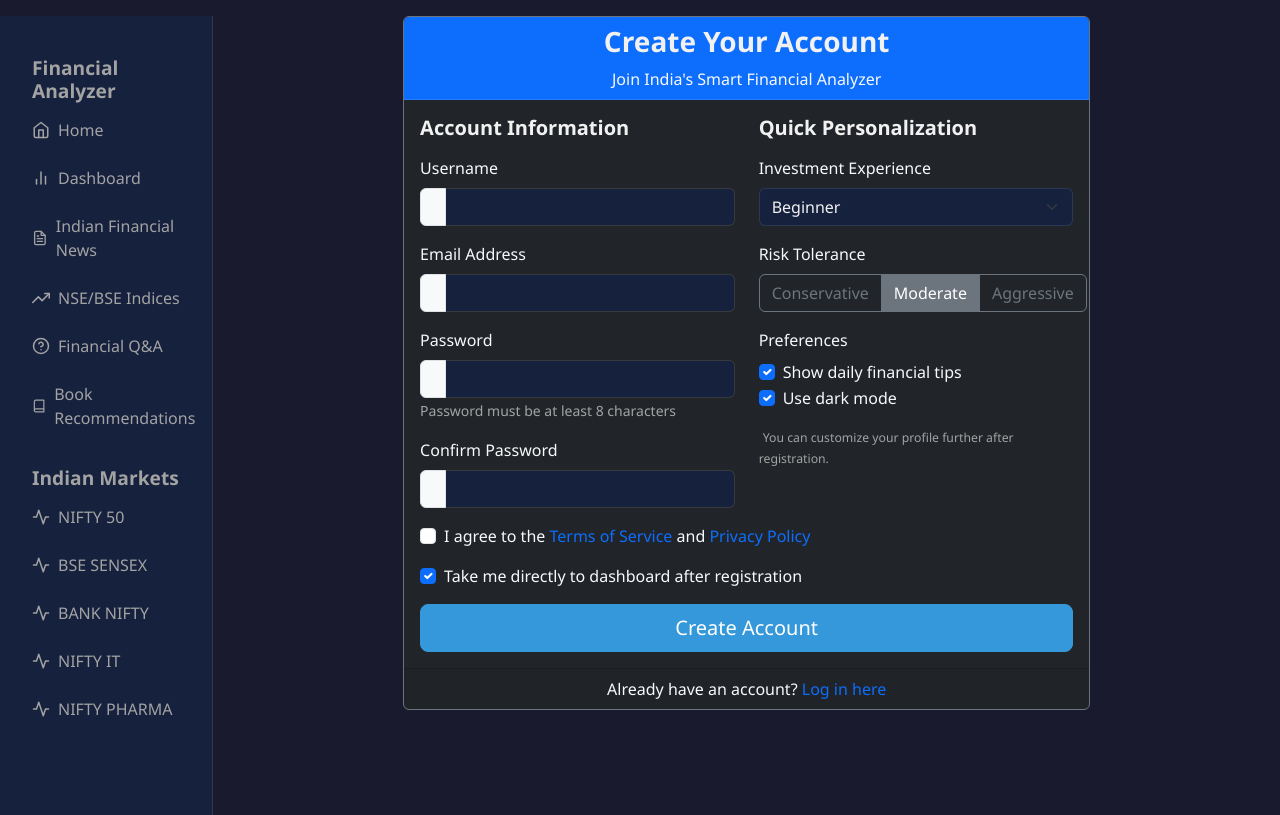
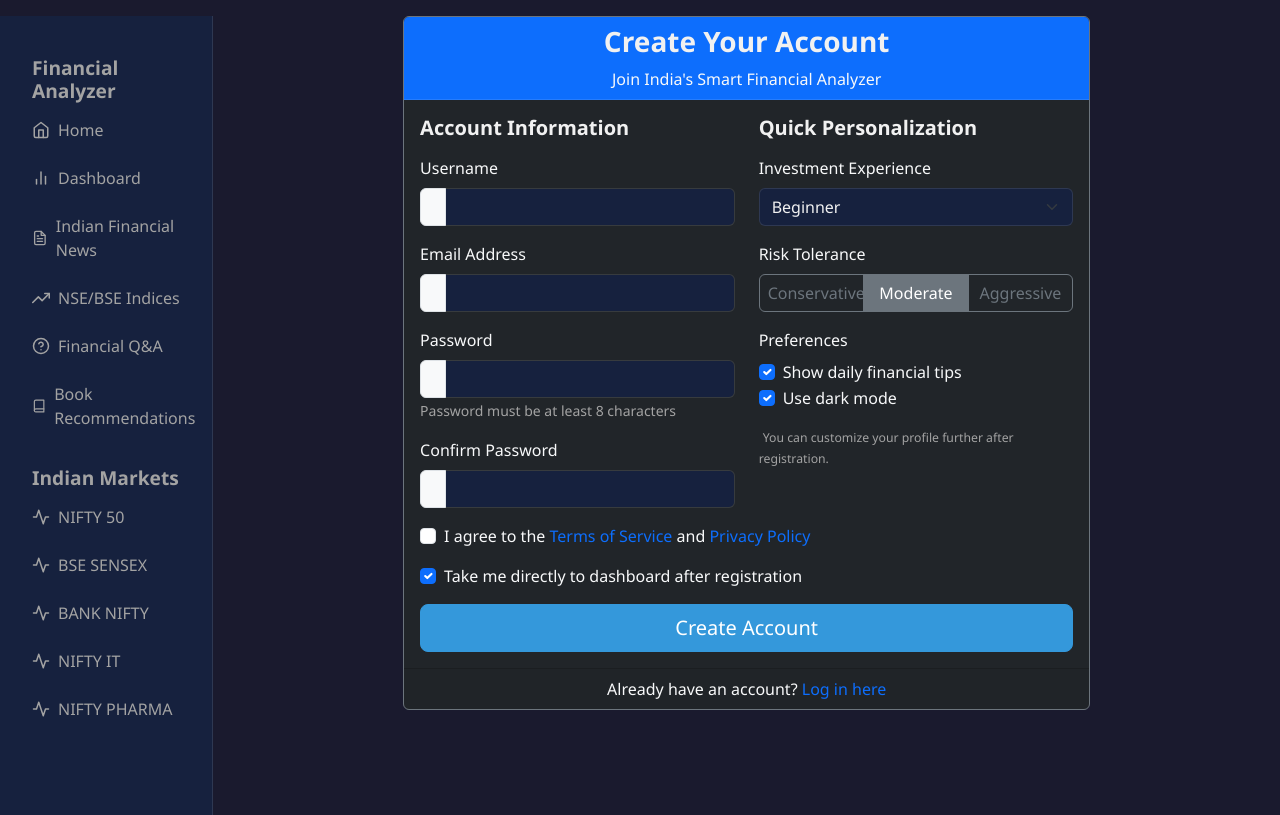
Before and after one commit to yashshah5489/something_working, a Flask app: page /register in a window 1280 px wide. Shown: the top 815 px of the page. Run offline with Flask 3, Linux system fonts and the light colour scheme; some libraries are stand-ins or nearby versions.

Commit message:
Fix: Adjust styling of risk tolerance radio buttons to prevent overflow.
Replit-Commit-Author: Agent
Replit-Commit-Session-Id: c0cd8674-35d5-44d8-8f80-107c46b4ee94
Replit-Commit-Screenshot-Url: https://storage.googleapis.com/screenshot-production-us-central1/fcbef382-63f5-452b-8c28-1b8e022b2594/3087211f-df25-47e9-9e02-70a765c76cfe.jpg

```diff
--- a/templates/register.html
+++ b/templates/register.html
@@ -64,13 +64,13 @@
                                 <label class="form-label d-block">Risk Tolerance</label>
                                 <div class="btn-group w-100" role="group">
                                     <input type="radio" class="btn-check" name="risk_profile" id="risk_low" value="Conservative" autocomplete="off">
-                                    <label class="btn btn-outline-secondary flex-fill" for="risk_low">Conservative</label>
+                                    <label class="btn btn-outline-secondary" for="risk_low" style="flex: 1; white-space: nowrap; overflow: hidden; padding: 0.375rem 0.5rem;">Conservative</label>
 
                                     <input type="radio" class="btn-check" name="risk_profile" id="risk_med" value="Moderate" checked autocomplete="off">
-                                    <label class="btn btn-outline-secondary flex-fill" for="risk_med">Moderate</label>
+                                    <label class="btn btn-outline-secondary" for="risk_med" style="flex: 1; white-space: nowrap; overflow: hidden; padding: 0.375rem 0.5rem;">Moderate</label>
 
                                     <input type="radio" class="btn-check" name="risk_profile" id="risk_high" value="Aggressive" autocomplete="off">
-                                    <label class="btn btn-outline-secondary flex-fill" for="risk_high">Aggressive</label>
+                                    <label class="btn btn-outline-secondary" for="risk_high" style="flex: 1; white-space: nowrap; overflow: hidden; padding: 0.375rem 0.5rem;">Aggressive</label>
                                 </div>
                             </div>
 
```
Also changed, not shown: attached_assets/image_1743148827943.png (added), attached_assets/image_1743148841403.png (added).
